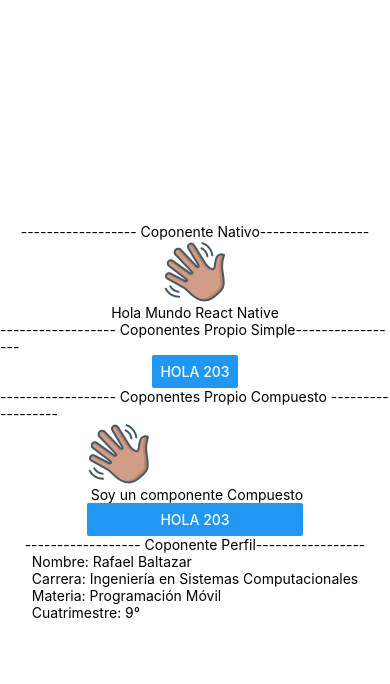
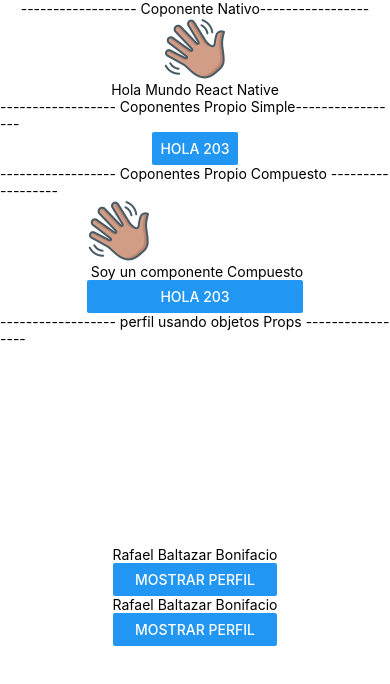
Before and after one commit to RafaelBB26/PM203, a React Native app in the folder Practica5/miapp2/: screen / in a window 390 px wide. Shown: the top 684 px of the page. Built offline with nearby package versions, Linux system fonts and the light colour scheme.

Commit message:
Practica 7

```diff
--- a/Practica5/miapp2/App.js
+++ b/Practica5/miapp2/App.js
@@ -11,7 +11,7 @@
   return (
     <View style={styles.container}>
 
-            <Text>------------------ Coponente Nativo-----------------</Text>
+      <Text>------------------ Coponente Nativo-----------------</Text>
 
       <Image source ={ require ('./assets/wave.png')}/>
 
@@ -23,9 +23,16 @@
       <Text>------------------ Coponentes Propio Compuesto ------------------ </Text>
       <Saludo2> </Saludo2>
 
-      <Text>------------------ Coponente Perfil-----------------</Text>
-      <Perfil> </Perfil>
+      <Text>------------------ perfil usando objetos Props -----------------</Text>
+      <View style ={styles.container}>
 
+      <Perfil nombre="Rafael Baltazar Bonifacio" carrera="Ingeniería en Sistemas Computacionales" materia="Programación Móvil" cuatrimestre="9"> </Perfil>
+      <Perfil
+      nombre="Rafael Baltazar Bonifacio"
+      carrera="Ingeniería en Sistemas Computacionales"
+      materia="Programación Móvil"
+      cuatrimestre="9"/>
+      </View>
       <StatusBar style="auto" />
     </View>
   );
--- a/Practica5/miapp2/Components/Perfil.js
+++ b/Practica5/miapp2/Components/Perfil.js
@@ -1,12 +1,39 @@
+//Perfil usando Desestructuración
+
+import {Text, View, Button} from 'react-native';
+import  React,{useState} from 'react';
+
+    export const Perfil = ({nombre, carrera, materia, cuatrimestre}) =>{
+        const [Mostrar, setMostrar] = useState(false);
+
+        return(
+            <View>
+                <Text>{nombre}</Text>
+
+                {/* Renderizado Condicional */}
+                {Mostrar &&
+                <>
+                <Text>{carrera}</Text>
+                <Text>{materia}</Text>
+                <Text>{cuatrimestre}</Text>
+                 </>
+                }
+
+                <Button title  = "Mostrar perfil" onPress={() => setMostrar(!Mostrar)}/>
+            </View>
+        )
+}
+
+/*
 import {Text, View} from 'react-native';
 
-export const Perfil = () => {
+export const Perfil = (props) => {
     return(
         <View>
-            <Text>Nombre: Rafael Baltazar </Text>
-            <Text>Carrera: Ingeniería en Sistemas Computacionales</Text>
-            <Text>Materia: Programación Móvil</Text>
-            <Text>Cuatrimestre: 9°</Text>
+            <Text>{props.nombre}</Text>
+            <Text>{props.carrera}</Text>
+            <Text>{props.materia}</Text>
+            <Text>{props.cuatrimestre}</Text>
         </View>
     )
-}
+} */
```
Also changed, not shown: 1 other file (tests, documents, lock files or other folders).
